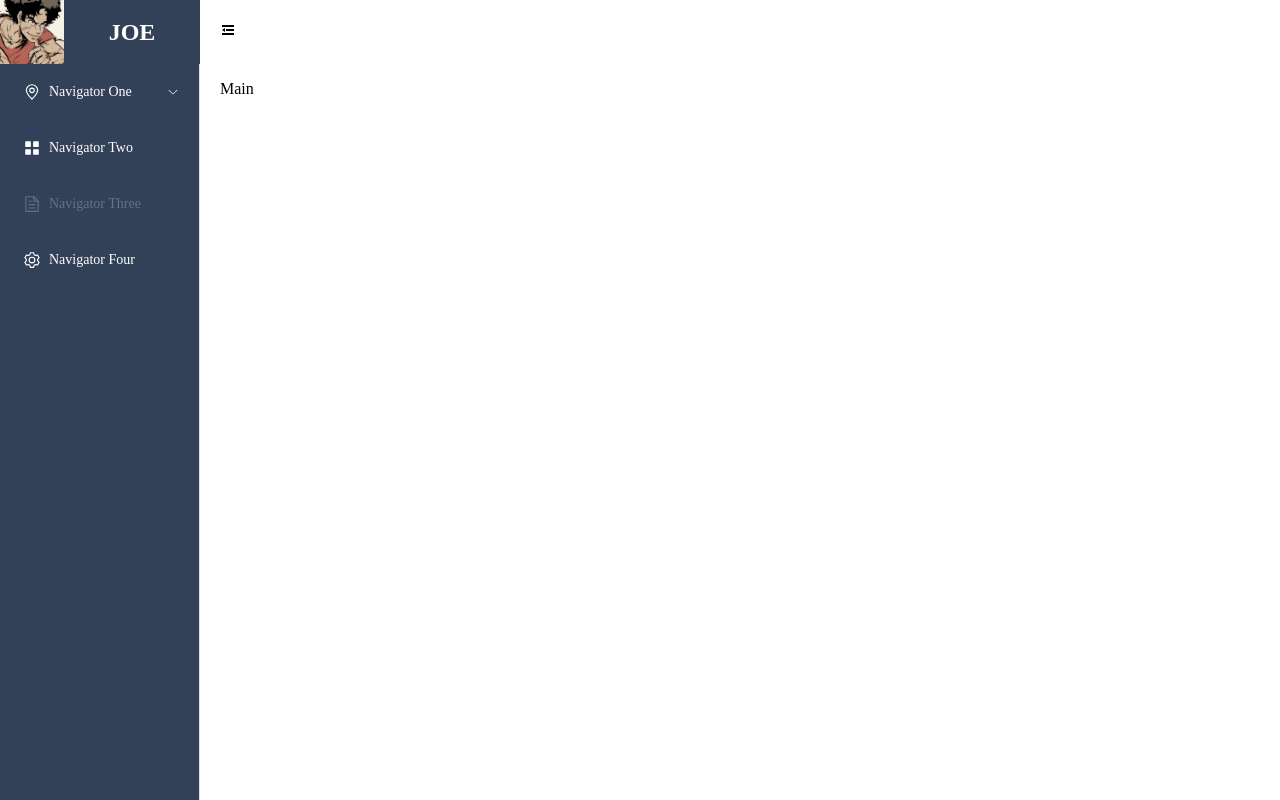
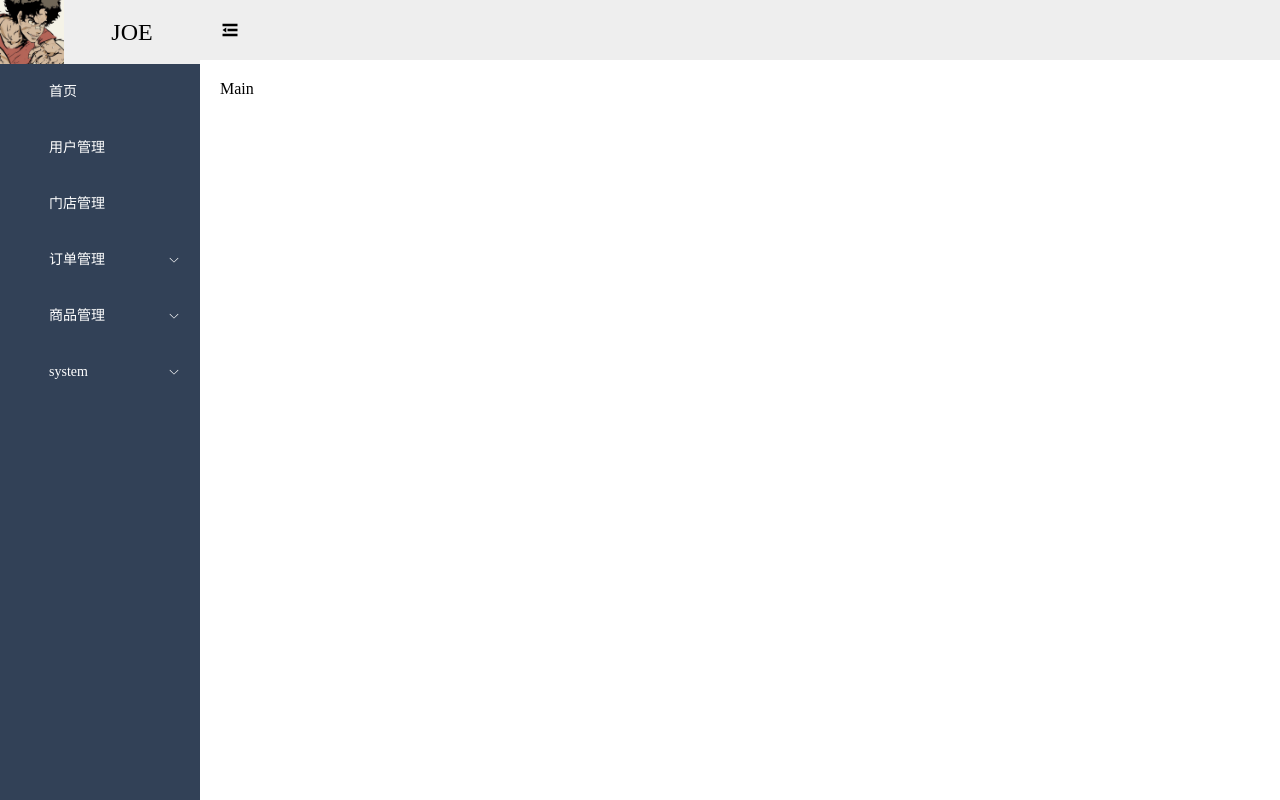
Before and after one commit to zjhlsp/zjh-vue3-ts-project, a Vue app: page /#/ in a window 1280 px wide. Built offline with nearby package versions, Linux system fonts and the light colour scheme.

Commit message:
配置菜单栏,动态引入elicon

```diff
--- a/auto-imports.d.ts
+++ b/auto-imports.d.ts
@@ -1,5 +1,5 @@
 // Generated by 'unplugin-auto-import'
 export {}
 declare global {
-
+  const ElIcons: typeof import('@element-plus/icons-vue')['s']
 }
--- a/src/layout/components/LogoBar/index.vue
+++ b/src/layout/components/LogoBar/index.vue
@@ -1,17 +1,16 @@
 <template>
   <div
     class="logo"
-    :style="collapsed ? 'width: 64px' : ''"
   >
     <img
       src="@/assets/JOE.png"
     >
-    <h2
+    <span
       v-show="!collapsed"
       class="title"
     >
       JOE
-    </h2>
+    </span>
   </div>
 </template>
 
@@ -29,20 +28,18 @@ defineProps({
 .logo {
   display:flex;
   align-items:center;
-  width: auto;
   height: 64px;
   overflow: hidden;
   white-space: nowrap;
+  background-color: $lightGray;
   img {
     height: 64px;
     width: 64px;
   }
-}
-
-.title {
-  background-color: $menuBg;
+  .title {
+  // background-color: $menuBg;
   display: flex;
-  color: #fff;
+  color: black;
   width: 100%;
   height: 100%;
   font-size: 24px;
@@ -50,4 +47,7 @@ defineProps({
   align-items: center;
   // width: 200px
 }
+}
+
+
 </style>
--- /dev/null
+++ b/src/layout/components/MenuBar/MenuItem.vue
@@ -0,0 +1,36 @@
+<!--  -->
+<template>
+  <template
+    v-for="menu in menus"
+    :key="menu.path"
+  >
+    <el-sub-menu
+      v-if="menu.children && menu.children.length >1 "
+      :index="menu.path"
+    >
+      <template #title>
+        <el-icon>
+          <component :is="menu.meta.icon" />
+        </el-icon>
+        <span>{{ menu.meta.title }}</span>
+      </template>
+      <menu-item :menus="menu.children" />
+    </el-sub-menu>
+    <el-menu-item
+      v-else
+      :index="menu.path"
+    >
+      <el-icon>
+        <component :is="menu.meta.icon" />
+      </el-icon>
+      <span>{{ menu.meta.title }}</span>
+    </el-menu-item>
+  </template>
+</template>
+
+<script setup lang='ts'>
+
+    defineProps(['menus'])
+</script>
+<style lang='scss' scoped>
+</style>
--- a/src/layout/components/MenuBar/index.vue
+++ b/src/layout/components/MenuBar/index.vue
@@ -1,85 +1,226 @@
 <template>
   <el-menu
-    active-color="#409EFF"
+    default-active="2"
+    active-text-color="#409EFF"
     text-color="#fff"
-    default-active="1"
     class="el-menu"
     :collapse="collapsed"
   >
-    <el-sub-menu index="1">
-      <template #title>
-        <el-icon><location /></el-icon>
-        <span>Navigator One</span>
-      </template>
-      <el-menu-item-group>
-        <template #title>
-          <span>Group One</span>
-        </template>
-        <el-menu-item index="1-1">
-          item one
-        </el-menu-item>
-        <el-menu-item index="1-2">
-          item two
-        </el-menu-item>
-      </el-menu-item-group>
-      <el-menu-item-group title="Group Two">
-        <el-menu-item index="1-3">
-          item three
-        </el-menu-item>
-      </el-menu-item-group>
-      <el-sub-menu index="1-4">
-        <template #title>
-          <span>item four</span>
-        </template>
-        <el-menu-item index="1-4-1">
-          item one
-        </el-menu-item>
-      </el-sub-menu>
-    </el-sub-menu>
-    <el-menu-item index="2">
-      <el-icon><icon-menu /></el-icon>
-      <template #title>
-        Navigator Two
-      </template>
-    </el-menu-item>
-    <el-menu-item
-      index="3"
-      disabled
-    >
-      <el-icon><document /></el-icon>
-      <template #title>
-        Navigator Three
-      </template>
-    </el-menu-item>
-    <el-menu-item index="4">
-      <el-icon><setting /></el-icon>
-      <template #title>
-        Navigator Four
-      </template>
-    </el-menu-item>
+    <menu-item :menus="menus" />
   </el-menu>
 </template>
 
 <script lang="ts" setup>
-import {
-  Document,
-  Menu as IconMenu,
-  Location,
-  Setting
-} from '@element-plus/icons-vue'
+import { reactive } from 'vue';
+import MenuItem from './MenuItem.vue'
+
+
+
 
 defineProps({
-    collapsed: {
+  collapsed: {
     type: Boolean
-    }
+  }
 })
+
+const menus = reactive([
+  {
+    path: '/',
+    redirect: '/index',
+    name: 'Index',
+    meta: {
+      title: '首页',
+      icon: 'house'
+    },
+    children: [
+      {
+        path: 'index',
+        name: 'Index',
+
+        meta: {
+          title: '首页',
+          icon: 'house'
+
+        }
+      }
+    ]
+  },
+  {
+    path: '/user',
+    redirect: '/user',
+    name: 'User',
+    meta: {
+      title: '用户管理',
+      affix: true,
+      icon: 'UserFilled'
+    },
+    children: [
+      {
+        path: 'manger',
+        name: 'UserManger',
+
+        meta: {
+          title: '用户管理',
+          icon: 'UserFilled'
+
+        }
+      }
+    ]
+  }, {
+    path: '/store',
+    redirect: '/store',
+    name: 'Store',
+    meta: {
+          title: '门店管理',
+          icon: 'LocationInformation'
+
+        },
+    children: [
+      {
+        path: 'index',
+        name: 'Index',
+
+        meta: {
+          title: '门店管理',
+          icon: 'LocationInformation'
+
+        }
+      }
+    ]
+  },
+  {
+    path: '/order',
+    name: 'Order',
+    meta: {
+      title: '订单管理',
+      icon: 'Notebook',
+      roles: ['admin', 'editor']
+    },
+    children: [
+      {
+        path: 'orderQuery',
+        name: 'orderQuery',
+
+        meta: {
+          title: '订单查询',
+          icon: 'Notification'
+        }
+      },
+      {
+        path: 'orderAction',
+        name: 'orderAction',
+
+        meta: {
+          title: '订单处理',
+          icon: 'Money'
+        }
+      }
+    ]
+  }, {
+    path: '/good',
+    name: 'good',
+
+    meta: {
+      title: '商品管理',
+      icon: 'TakeawayBox'
+    },
+    children: [
+      {
+        path: 'category',
+        name: 'category',
+
+        meta: {
+          title: '商品种类',
+          icon: 'ShoppingBag'
+        }
+      },
+      {
+        path: 'goodQuery',
+        name: 'goodQuery',
+
+        meta: {
+          title: '商品查询',
+          icon: 'SoldOut'
+        }
+      }
+    ]
+  },
+
+  {
+    path: '/system',
+    name: 'system',
+
+    meta: {
+      title: 'system',
+      icon: 'Wallet',
+      roles: ['admin', 'editor']
+    },
+    children: [
+      {
+        path: 'account',
+        name: 'account',
+
+        meta: {
+          title: 'account',
+          icon: 'User',
+          roles: ['editor']
+        }
+
+      },
+      {
+        path: 'group',
+        name: 'group',
+
+        meta: {
+          title: 'group',
+          icon: 'Refrigerator',
+          roles: ['admin']
+        }
+      }, {
+        path: 'task',
+        name: 'task',
+
+        meta: {
+          title: 'account',
+          icon: 'Clock',
+          roles: ['editor']
+        }
+
+      },
+      {
+        path: 'Setting',
+        name: 'Setting',
+
+        meta: {
+          title: '系统设置',
+          icon: 'Setting',
+          roles: ['admin']
+        }
+      }
+    ]
+
+  }
+
+])
 
 </script>
 
 <style lang="scss">
 .el-menu {
+  border: none;
+  background-color: $menuBg;
   height: 100%;
+
+}
+</style>
+
+
+<!-- <style lang="scss">
+.el-menu {
+  height: 100vh;
+  width: 200px;
+  min-height: 400px;
   background-color: $menuBg;
   overflow: hidden;
 }
-</style>
+</style> -->
--- a/src/layout/index.vue
+++ b/src/layout/index.vue
@@ -2,23 +2,14 @@
   <div class="common-layout">
     <el-container>
       <el-aside :width="collapsed ? 'auto' : '200px'">
-        <logoBar
-          :collapsed="collapsed"
-        />
-        <MenuBar
-          :collapsed="collapsed"
-        />
+        <logoBar :collapsed="collapsed" />
+        <MenuBar :collapsed="collapsed" />
       </el-aside>
       <el-container>
         <el-header>
           <el-row>
-            <el-icon
-              style="font-size: 16px;"
-              @click="() => {collapsed= !collapsed}"
-            >
-              <component
-                :is="collapsed ? Expand : Fold"
-              />
+            <el-icon style="font-size: 20px;" @click="() => { collapsed = !collapsed }">
+              <component :is="collapsed ? Expand : Fold" />
             </el-icon>
           </el-row>
         </el-header>
@@ -42,15 +33,18 @@ const collapsed = ref<boolean>(false)
 .common-layout {
   height: 100vh;
   display: flex;
-}
+  overflow: hidden;
 
   .el-aside {
     overflow: hidden;
     border: none;
+    height: 100%;
   }
 
   .el-header {
     display: flex;
     align-items: center;
+    background-color: $lightGray;
+  }
 }
 </style>
--- a/src/main.ts
+++ b/src/main.ts
@@ -2,4 +2,13 @@ import { createApp } from 'vue'
 import App from './App.vue'
 import router from './router/index'
 import { store } from '../src/store/index';
-createApp(App).use(router).use(store).mount('#app')
+import * as ElIcons from '@element-plus/icons'
+
+const app = createApp(App)
+app.use(store)
+app.use(router)
+app.mount('#app')
+
+for(const name in ElIcons ) {
+    app.component(name,(ElIcons as any)[name])
+}
```
Lines whose indentation alone changed are shown as unchanged.
